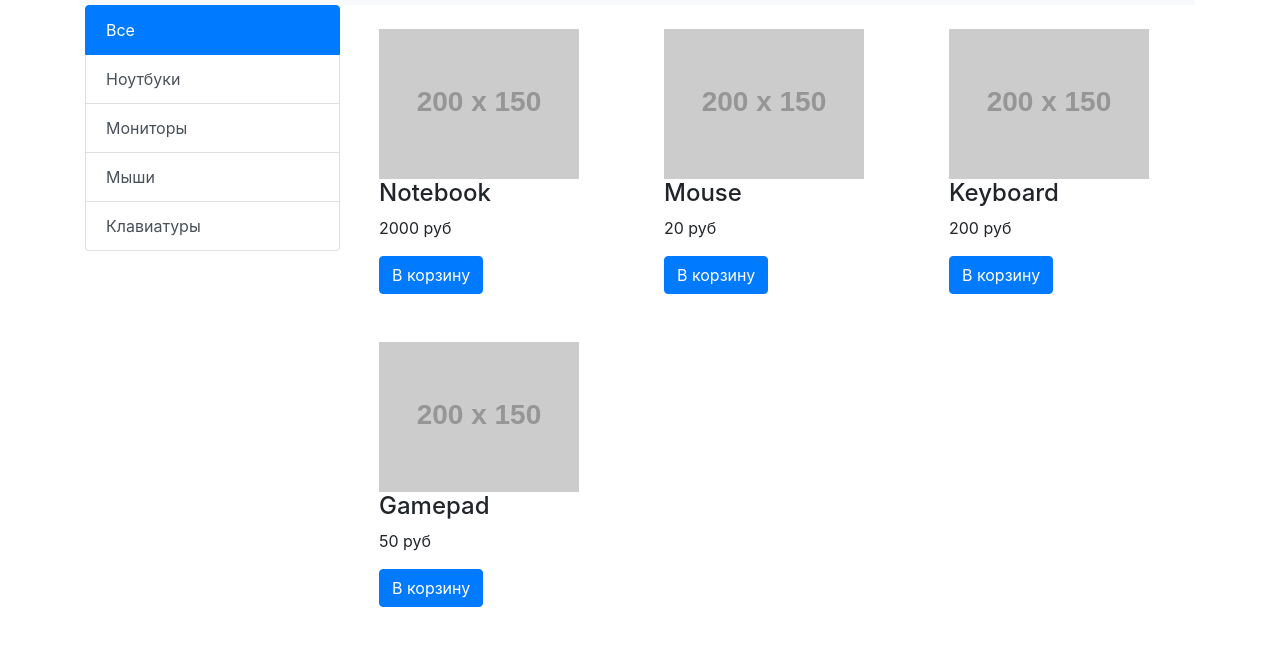
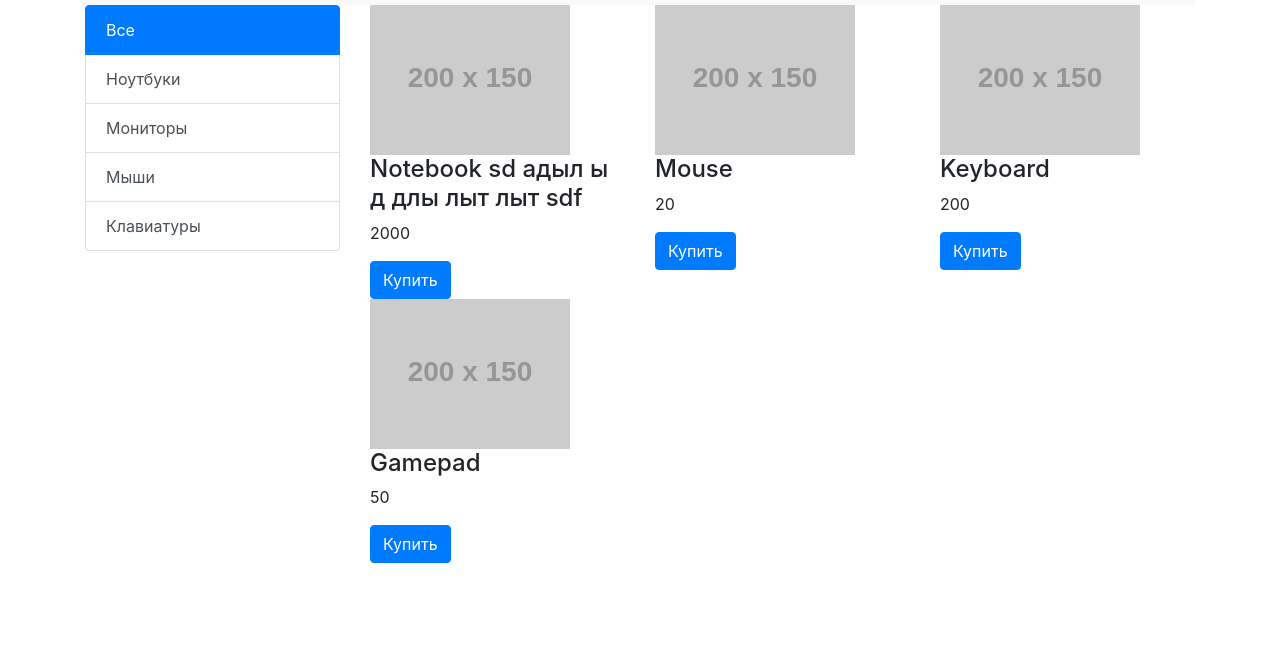
Before and after one commit to OlegZhdanoff/js_advanced, a plain HTML site: page index.html in a window 1280 px wide. Shown: the part 51-696 px from the top of the page. Drawn offline with nearby package versions, Linux system fonts and the light colour scheme; placeholder pictures from the web are drawn by us.

Commit message:
templates for Basket and ElemBasket

```diff
--- a/index.html
+++ b/index.html
@@ -50,10 +50,7 @@
                         <a href="#" class="list-group-item list-group-item-action">Клавиатуры</a>
                     </div>
                 </div>
-                <div class="col-md-9">
-                    <div class="row products">
-                    </div>
-
+                <div class="col-md-9 products">
 
                 </div>
             </div>
--- a/js/main.js
+++ b/js/main.js
@@ -1,22 +1,87 @@
-const products = [
-    { id: 1, title: 'Notebook', price: 2000 },
-    { id: 2, title: 'Mouse', price: 20 },
-    { id: 3, title: 'Keyboard', price: 200 },
-    { id: 4, title: 'Gamepad', price: 50 },
-];
-//Функция для формирования верстки каждого товара
-const renderProduct = (product, img = 'https://placehold.it/200x150') => {
-    return `<div class="col-sm-4 p-4">
-                <div class="panel product-item">
-                    <img src="${img}">
-                    <h4>${product.title}</h4>
-                    <p>${product.price} руб</p>
-                    <button type="button" class="btn btn-primary">В корзину </button>
+class ProductsList {
+    constructor(container = '.products') {
+        this.container = container;
+        this.goods = [];
+        this._fetchProducts();
+    }
+
+    _fetchProducts() {
+        this.goods = [
+            { id: 1, title: 'Notebook sd адыл ы д длы лыт лыт sdf', price: 2000 },
+            { id: 2, title: 'Mouse', price: 20 },
+            { id: 3, title: 'Keyboard', price: 200 },
+            { id: 4, title: 'Gamepad', price: 50 },
+        ];
+    }
+    render() {
+        const row_block = document.querySelector(this.container);
+        let cols = 0;
+        let row = 1;
+        row_block.insertAdjacentHTML('beforeend', `<div class="row" id="row_${row}"></div>`);
+        let block = document.getElementById(`row_${row}`);
+        for (let product of this.goods) {
+            if (cols === 3) {
+                cols = 0;
+                row++;
+                row_block.insertAdjacentHTML('beforeend', `<div class="row" id="row_${row}"></div>`);
+                block = document.getElementById(`row_${row}`);
+            }
+            cols++;
+            const productObj = new ProductItem(product);
+            block.insertAdjacentHTML('beforeend', productObj.render())
+            //            block.innerHTML += productObj.render();
+
+        }
+
+    }
+}
+
+class ProductItem {
+    constructor(product, img = 'https://placehold.it/200x150') {
+        this.title = product.title;
+        this.price = product.price;
+        this.id = product.id;
+        this.img = img;
+
+    }
+
+    render() {
+        return `<div class="col-sm-4">
+                <div class="panel product-item" data-id="${this.id}">
+                    <img src="${this.img}" alt="Some img">
+                    <h4>${this.title}</h4>
+                    <p>${this.price}</p>
+                    <button class="btn btn-primary">Купить</button>
                 </div>
             </div>`
-};
-const renderPage = list => {
-    document.querySelector('.products').innerHTML = list.map(item => renderProduct(item)).join('');
-};
+    }
+}
 
-renderPage(products);
+let list = new ProductsList();
+list.render();
+
+
+class Basket {
+    addElem() {
+
+    }
+
+    deleteElem() {
+
+    }
+
+    editElem() {
+
+    }
+
+    get_total_sum() {
+
+    }
+    get_qty() {
+
+    }
+}
+
+class ElemBasket {
+    // пока не очень понимаю чем он должен отличаться от класса ProductItem
+}
```
Also changed, not shown: 1 other file.
